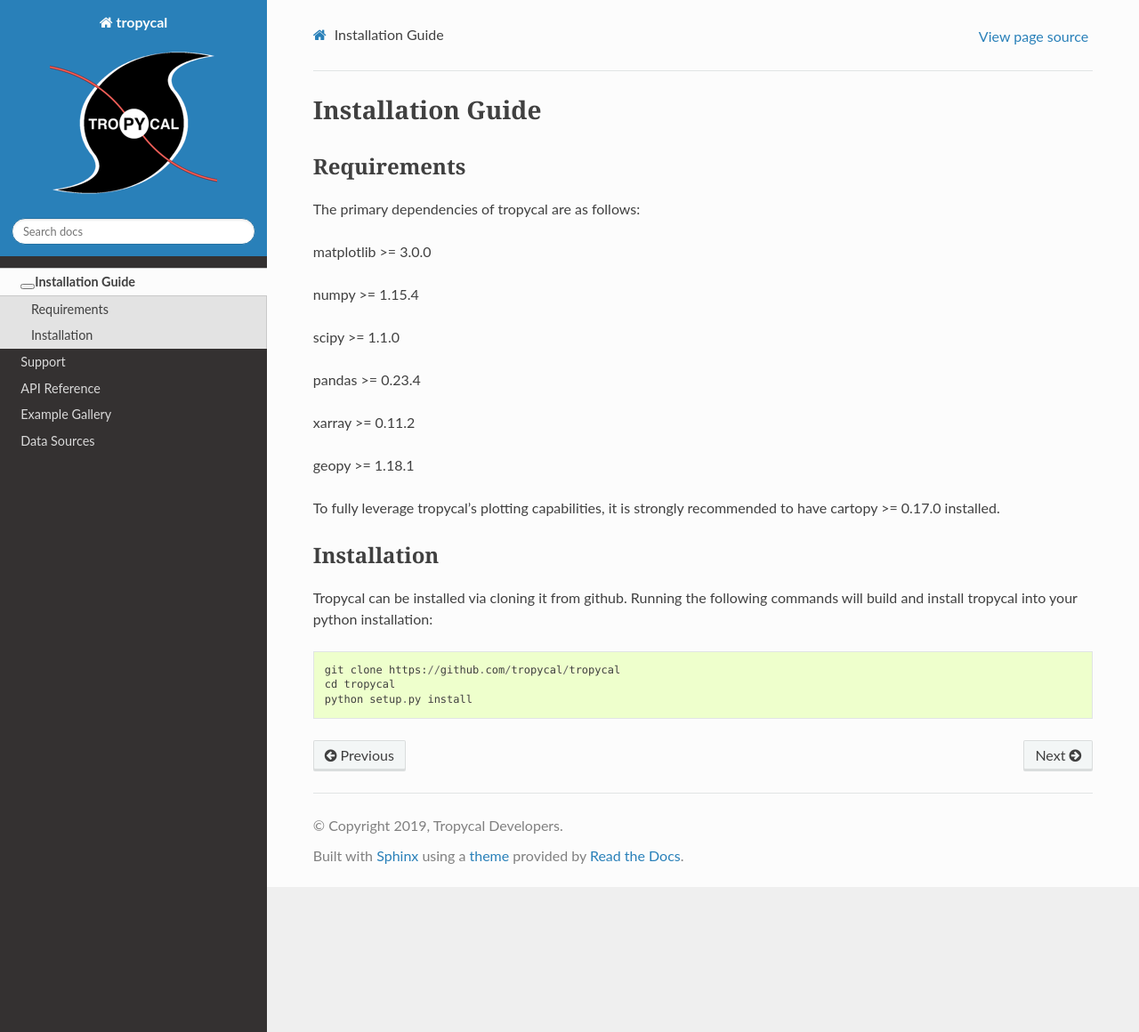
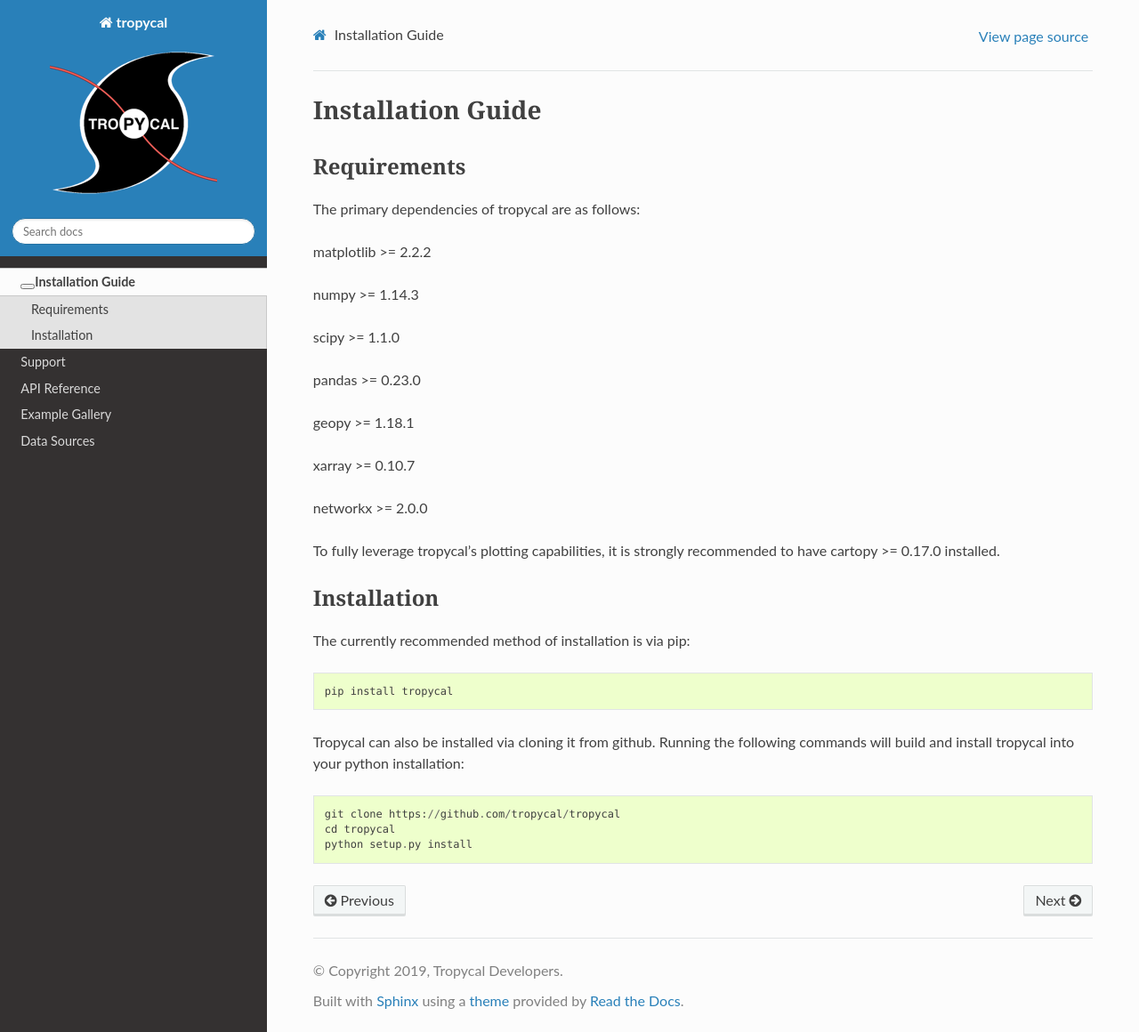
Before and after one commit to tropycal/tropycal, a Sphinx documentation site: the page built from docs/install.rst, in a window 1280 px wide and 1160 px high. Shown: the whole window at 89% size. Built offline with Sphinx 7.4.7 and the Read the Docs theme 2.0.0, drawn with Linux system fonts in a browser that asks for light colours; nearby versions of some CDN libraries; some web fonts are replaced; library files that are not in the unit come from our copies; pages that are not in the unit, such as notebooks, are missing from menus.

```diff
--- a/docs/install.rst
+++ b/docs/install.rst
@@ -8,12 +8,13 @@ Requirements
 
 The primary dependencies of tropycal are as follows:
 
-* matplotlib >= 3.0.0
-* numpy >= 1.15.4
+* matplotlib >= 2.2.2
+* numpy >= 1.14.3
 * scipy >= 1.1.0
-* pandas >= 0.23.4
-* xarray >= 0.11.2
+* pandas >= 0.23.0
 * geopy >= 1.18.1
+* xarray >= 0.10.7
+* networkx >= 2.0.0
 
 To fully leverage tropycal's plotting capabilities, it is strongly recommended to have cartopy >= 0.17.0 installed.
 
@@ -21,7 +22,11 @@ To fully leverage tropycal's plotting capabilities, it is strongly recommended t
 Installation
 ------------
 
-Tropycal can be installed via cloning it from github. Running the following commands
+The currently recommended method of installation is via pip::
+
+    pip install tropycal
+
+Tropycal can also be installed via cloning it from github. Running the following commands
 will build and install tropycal into your python installation::
 
     git clone https://github.com/tropycal/tropycal
--- a/setup.cfg
+++ b/setup.cfg
@@ -33,6 +33,7 @@ install_requires =
     xarray>=0.10.7
     pandas>=0.23.0
     geopy>=1.18.1
+    networkx>=2.0.0
 
 [options.packages.find]
 where = src
```
Also changed, not shown: README.md (+12 -5 lines).
